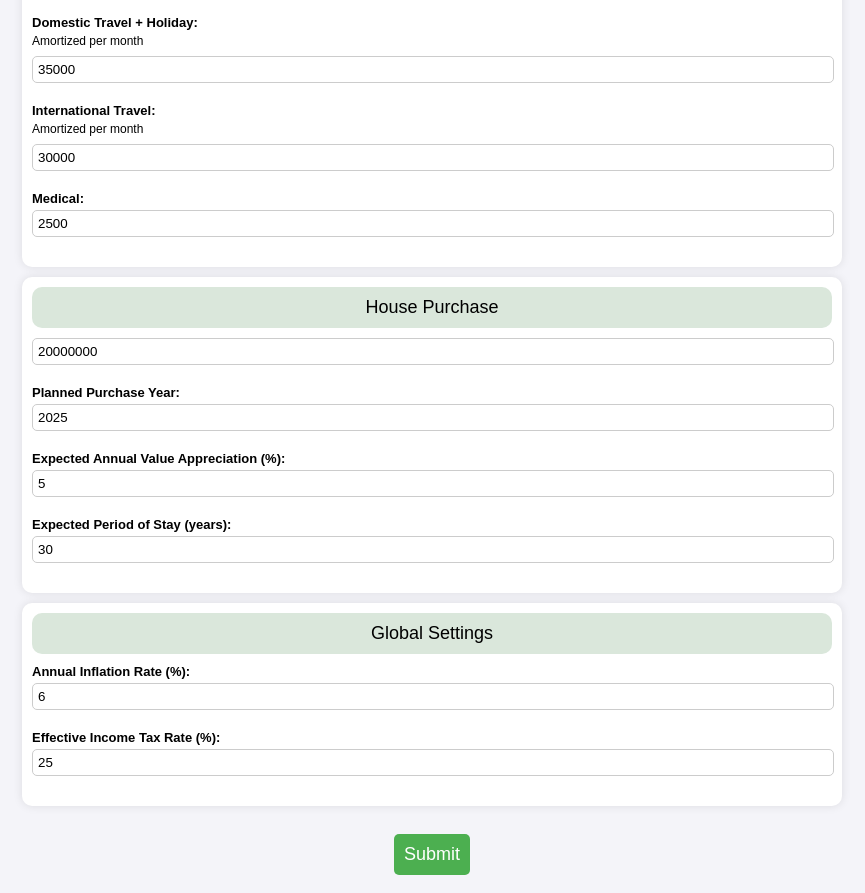
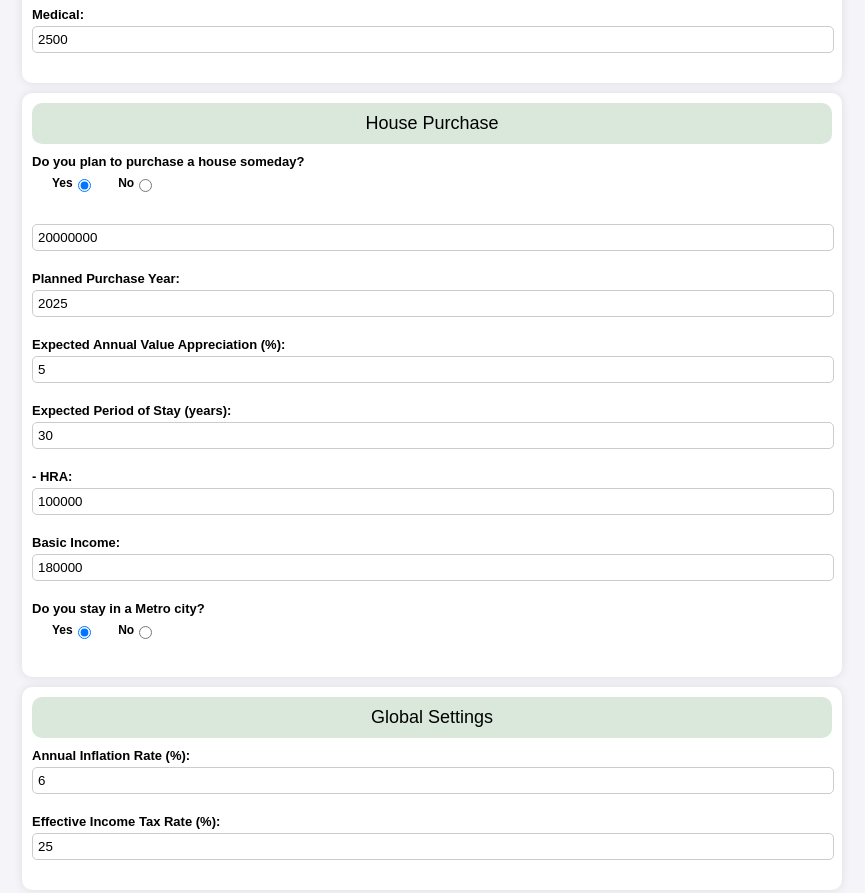
Before and after one commit to nitsin86/fin_viability_calculator, a plain HTML site: page templates/index.html in a window 1280 px wide. Shown: the part 1455-2348 px from the top of the page, without its empty margins (208-1073 px from the left). Drawn offline with Linux system fonts and the light colour scheme; a script that the page names is missing.

Commit message:
Changed some sections to optional in html

```diff
--- a/templates/index.html
+++ b/templates/index.html
@@ -17,17 +17,8 @@
 
     <form id="assetsandinflows">
         <div class="section-headers">Assets & Inflows</div>
-        <label for="isMetro">Do you stay in a Metro city?</label>
-        <div class="radio-options">
-            <div>
-                <label for="isMetroYes">Yes</label>
-                <input type="radio" id="isMetroYes" name="isMetro" value="yes" checked="checked">
-            </div>
-            <div>
-                <label for="isMetroNo" style="display: inline;">No</label>
-                <input type="radio" id="isMetroNo" name="isMetro" value="no">
-            </div>
-        </div>
+
+
         <div class="form-section">
             <label id="savingsLabel" for="savings"></label>
             <input type="float" id="savings" name="savings" value="52050000" required>
@@ -39,14 +30,6 @@
         <div class="form-section">
             <label id="monthlyInflowLabel" for="monthlyInflow"></label>
             <input type="float" id="monthlyInflow" name="monthlyInflow" value="390000" required>
-        </div>
-        <div class="form-section">
-            <label for="hra">- HRA:</label>
-            <input type="float" id="hra" name="hra" value="100000" required>
-        </div>
-        <div class="form-section">
-            <label for="basic">- Basic:</label>
-            <input type="float" id="basic" name="basic" value="180000" required>
         </div>
         <div class="form-section">
             <label for="salaryGrowth">Annual Growth Rate of Income (%):</label>
@@ -127,8 +110,21 @@
         </div>
     </form>
 
-    <form id="houseinvestments">
+    <form id="house">
         <div class="section-headers">House Purchase</div>
+        <label for="housepurchase">Do you plan to purchase a house someday?</label>
+        <div class="radio-options">
+            <div>
+                <label for="willPurchase">Yes</label>
+                <input type="radio" id="willPurchase" name="housepurchase" value="yes" checked="checked">
+            </div>
+            <div>
+                <label for="wontPurchase" style="display: inline;">No</label>
+                <input type="radio" id="wontPurchase" name="housepurchase" value="no">
+            </div>
+        </div>
+        <br>
+        <div id="houseinvestments">
             <div class="form-section">
                 <label id="houseBudgetLabel" for="houseBudget"></label>
                 <input type="float" id="houseBudget" name="houseBudget" value="20000000">
@@ -144,6 +140,26 @@
             <div class="form-section">
                 <label for="stayPeriod">Expected Period of Stay (years):</label>
                 <input type="float" id="stayPeriod" name="stayPeriod" value="30">
+            </div>
+            <div class="form-section">
+                <label for="hra">- HRA:</label>
+                <input type="float" id="hra" name="hra" value="100000" required>
+            </div>
+            <div class="form-section">
+                <label for="basic">Basic Income:</label>
+                <input type="float" id="basic" name="basic" value="180000" required>
+            </div>
+            <label for="isMetro">Do you stay in a Metro city?</label>
+            <div class="radio-options">
+                <div>
+                    <label for="isMetroYes">Yes</label>
+                    <input type="radio" id="isMetroYes" name="isMetro" value="yes" checked="checked">
+                </div>
+                <div>
+                    <label for="isMetroNo" style="display: inline;">No</label>
+                    <input type="radio" id="isMetroNo" name="isMetro" value="no">
+                </div>
+            </div><br>
         </div>
     </form>
 
```
Also changed, not shown: static/main.js (+16 -1 lines). Lines whose indentation alone changed are shown as unchanged.
